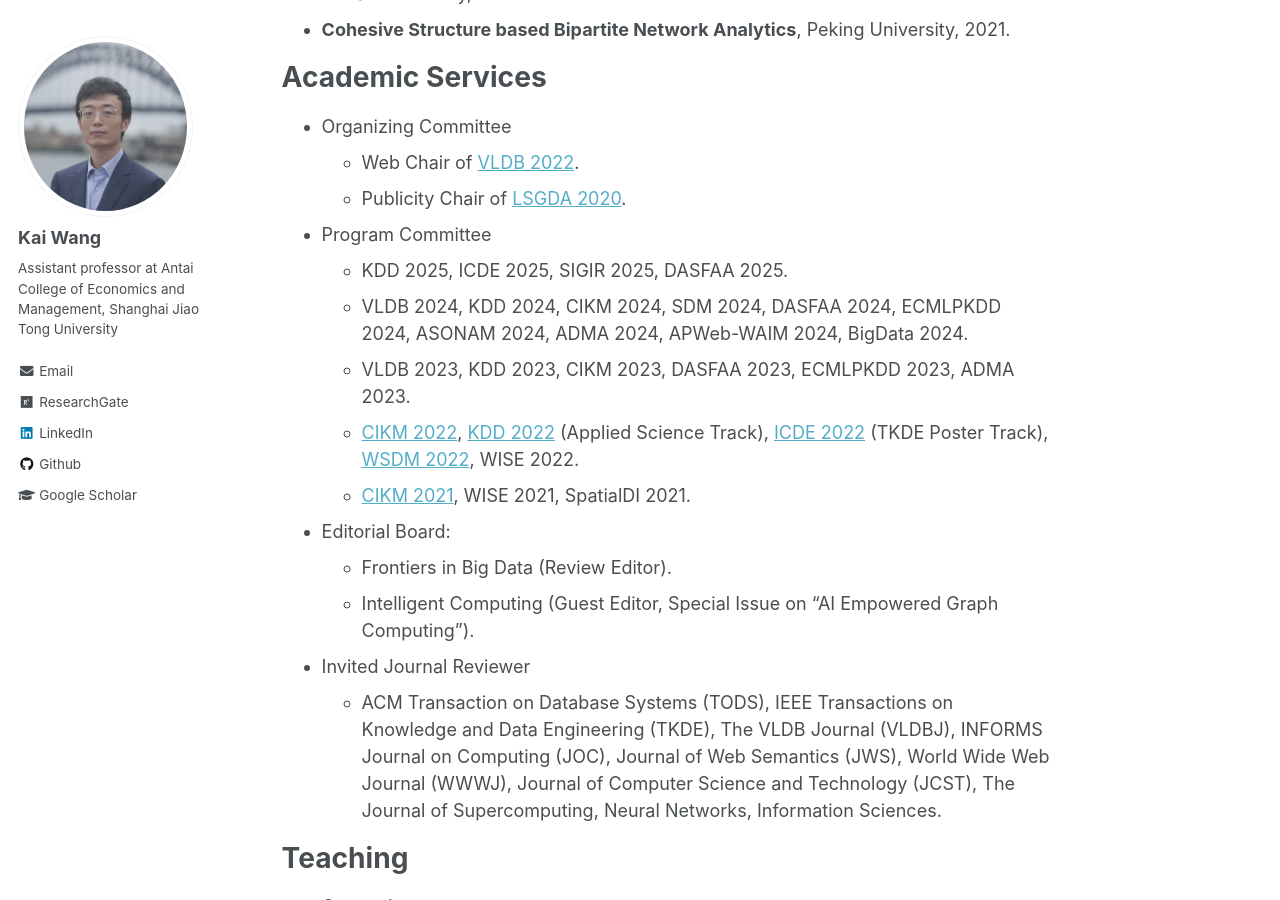
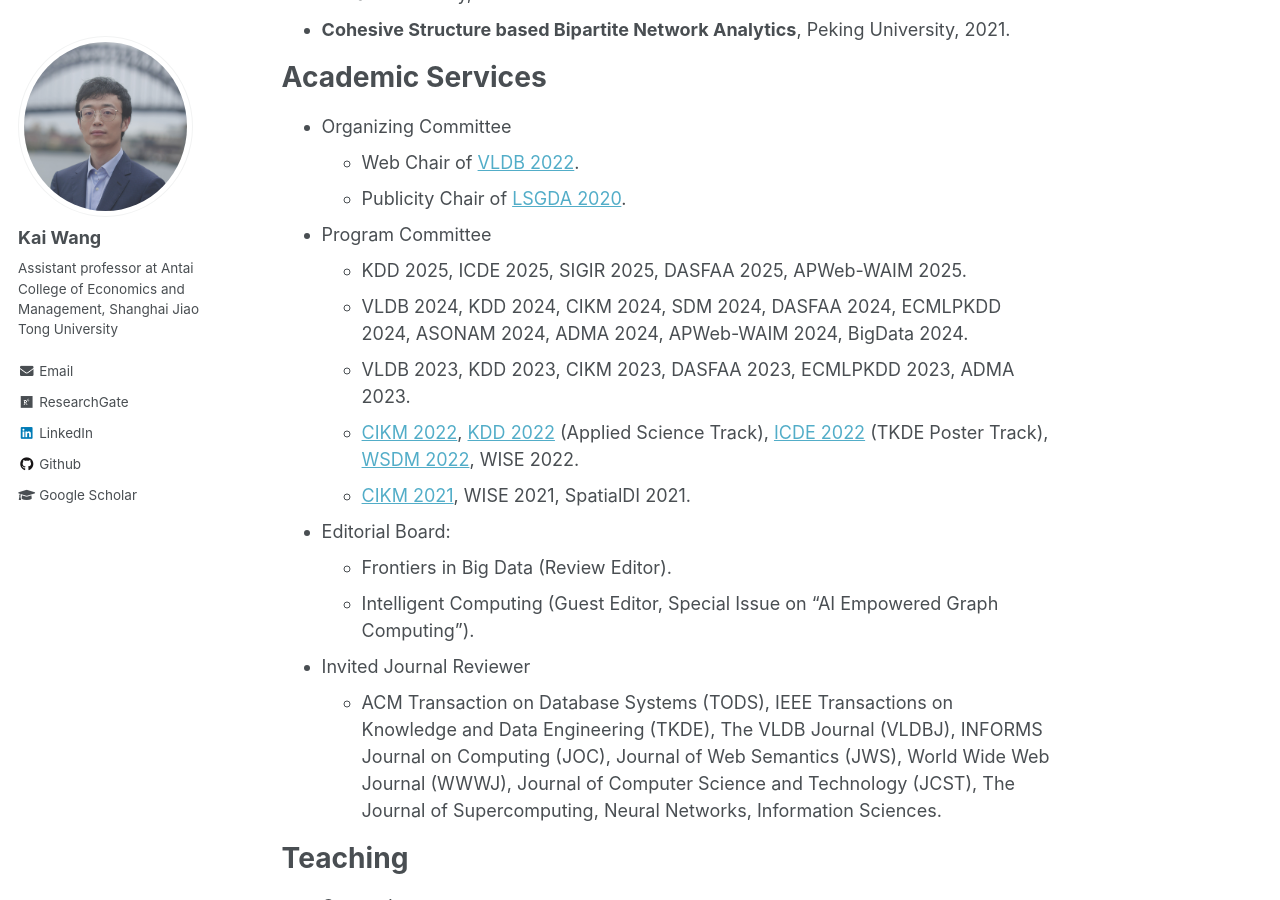
Before and after one commit to cs-kaiwang/cs-kaiwang.github.io, a Jekyll site: the page built from _pages/about.md, in a window 1280 px wide and 900 px high, scrolled down 5736 px. Built offline with Jekyll 4.4.1, drawn with Linux system fonts in a browser that asks for light colours.

Commit message:
Update about.md

```diff
--- a/_pages/about.md
+++ b/_pages/about.md
@@ -87,7 +87,7 @@ Academic Services
   - Publicity Chair of [LSGDA 2020](https://www.google.com/url?q=https%3A%2F%2Flsgda.github.io%2F2020%2F&sa=D&sntz=1&usg=AFQjCNFYfkgg9wBrWW8wUaG8GCGXJz3z_A).
 
 - Program Committee
-  - KDD 2025, ICDE 2025, SIGIR 2025, DASFAA 2025.
+  - KDD 2025, ICDE 2025, SIGIR 2025, DASFAA 2025, APWeb-WAIM 2025.
   - VLDB 2024, KDD 2024, CIKM 2024, SDM 2024, DASFAA 2024, ECMLPKDD 2024, ASONAM 2024, ADMA 2024, APWeb-WAIM 2024, BigData 2024.
   - VLDB 2023, KDD 2023, CIKM 2023, DASFAA 2023, ECMLPKDD 2023, ADMA 2023.
   - [CIKM 2022](https://www.cikm2022.org/), [KDD 2022](https://kdd.org/kdd2022/) (Applied Science Track), [ICDE 2022](https://icde2022.ieeecomputer.my/) (TKDE Poster Track), [WSDM 2022](https://www.wsdm-conference.org/2022/), WISE 2022.
```
